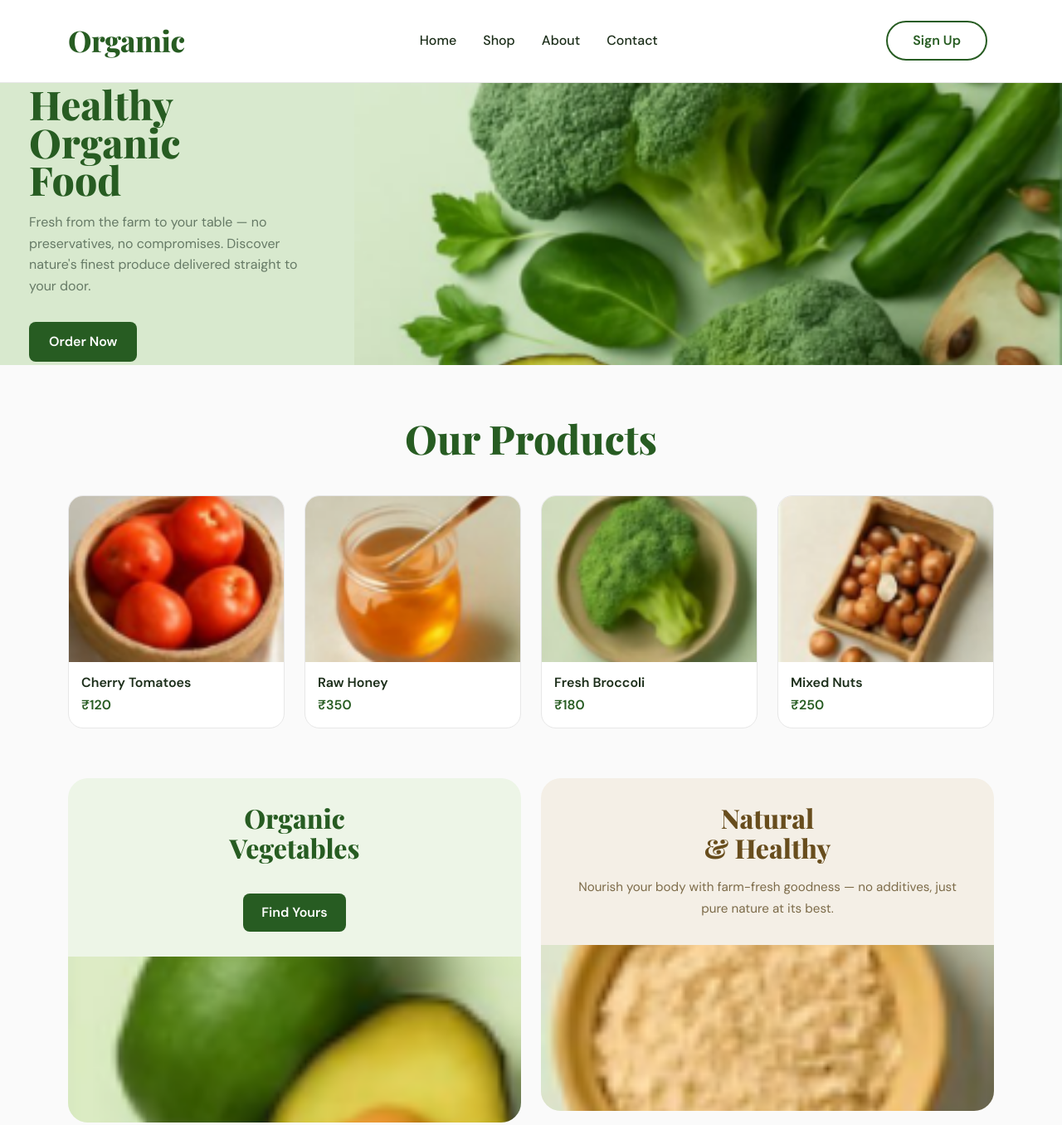
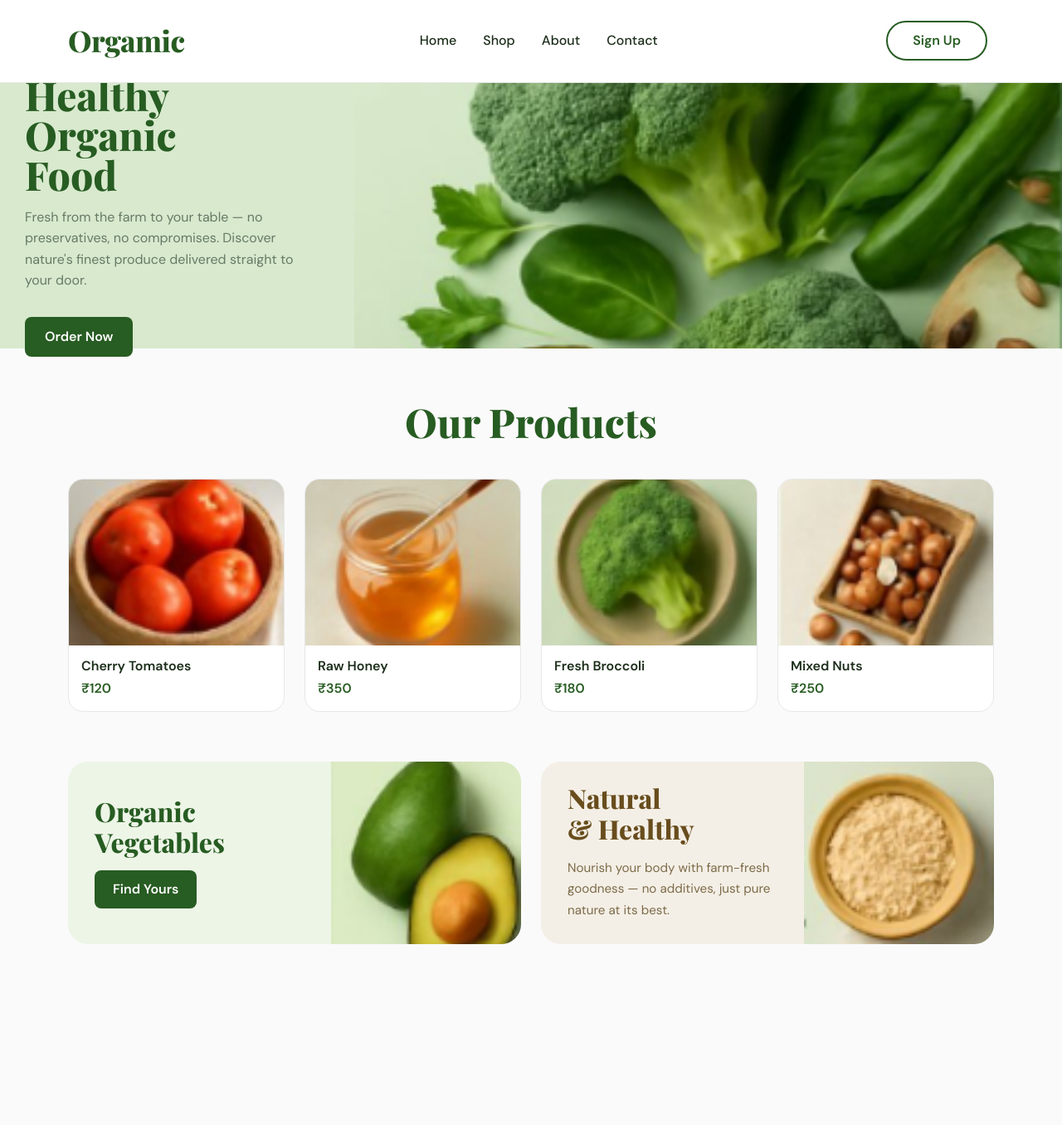
Before and after one commit to shivanianil8/organic-food-ui, a plain HTML site: page index.html in a window 1280 px wide. Shown: the whole page at 83% size. After the commit the page ends 1198 px from the top, so only its background shows below. Drawn offline with nearby package versions, Linux system fonts and the light colour scheme.

Commit message:
Image corrected

```diff
--- a/style.css
+++ b/style.css
@@ -66,18 +66,19 @@
 
 /* ================= HERO ================= */
 
+/* ================= HERO ================= */
 
 .hero{
     background: var(--green-hero);
 }
 
 .hero .row{
-    min-height: 340px;
+    min-height: 320px;
 }
 
 .hero-text{
-    padding: 35px;
-    height: 340px;
+    padding: 30px;
+    height: 320px;
     display: flex;
     flex-direction: column;
     justify-content: center;
@@ -86,7 +87,7 @@
 .hero h1{
     font-family:'Playfair Display',serif;
     font-size: 3rem;
-    line-height: 0.95;
+    line-height: 1;
     font-weight: 800;
     color: var(--green-dark);
     margin-bottom: 15px;
@@ -101,6 +102,7 @@
 
 .btn-hero{
     display:inline-block;
+    width:fit-content;
     margin-top:15px;
     background:var(--green-dark);
     color:#fff;
@@ -108,11 +110,10 @@
     border-radius:8px;
     text-decoration:none;
     font-weight:600;
-    width:fit-content;
 }
 
 .hero-img-col{
-    height:340px;
+    height:320px;
     overflow:hidden;
 }
 
@@ -282,7 +283,9 @@
 
 /* ================= MOBILE ================= */
 
-@media(max-width:768px){
+/* ================= MOBILE ================= */
+
+@media (max-width:768px){
 
     .hero .row{
         min-height:auto;
@@ -298,32 +301,41 @@
         font-size:2.4rem;
     }
 
+    .hero p{
+        max-width:100%;
+    }
+
+    .hero-img-col{
+        display:none;
+    }
+
     .btn-hero{
+        display:block;
+        width:fit-content;
         margin:15px auto 0;
     }
-}
-  .btn-promo {
-    display: block;
-    width: fit-content;
-    margin: 20px auto 0;
+
+    .btn-promo{
+        display:block;
+        width:fit-content;
+        margin:20px auto 0;
     }
 
-  .promo-card {
-    flex-direction: column;
-    height: auto;
+    .promo-card{
+        flex-direction:column;
+        height:auto;
     }
 
-  .promo-img {
-    width: 100%;
-    height: 200px;
+    .promo-img{
+        width:100%;
+        height:200px;
     }
 
-  .promo-text {
-    text-align: center;
-    align-items: center;
+    .promo-text{
+        text-align:center;
+        align-items:center;
     }
-
-
+}
 @media (max-width: 576px) {
   .hero h1 {
     font-size: 2.2rem;
```
Lines whose indentation alone changed are shown as unchanged.
